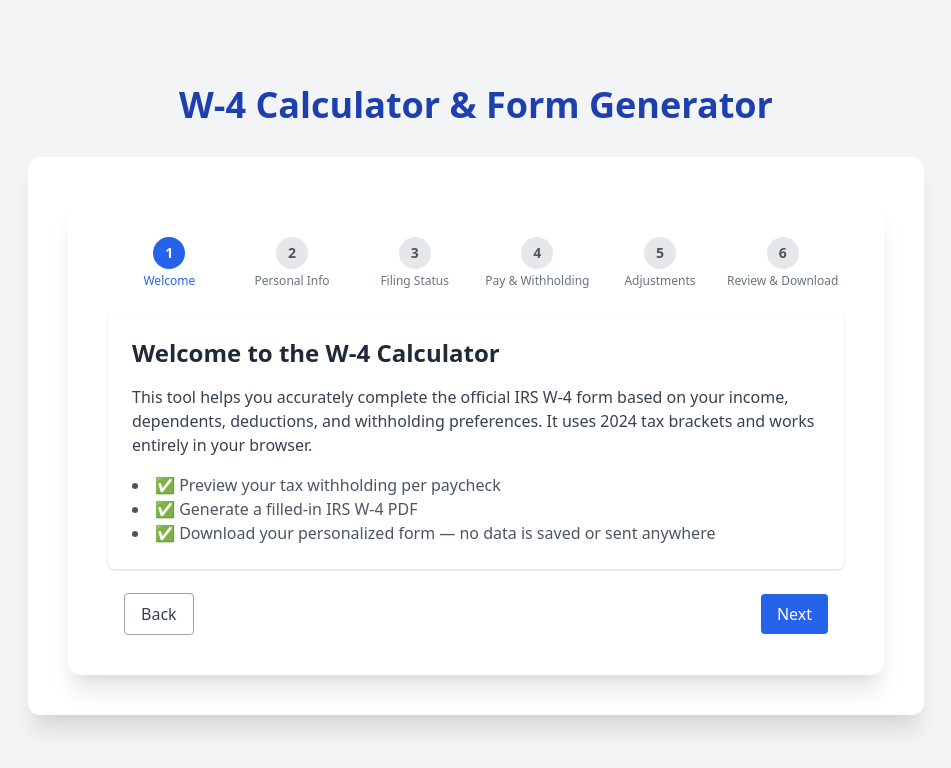
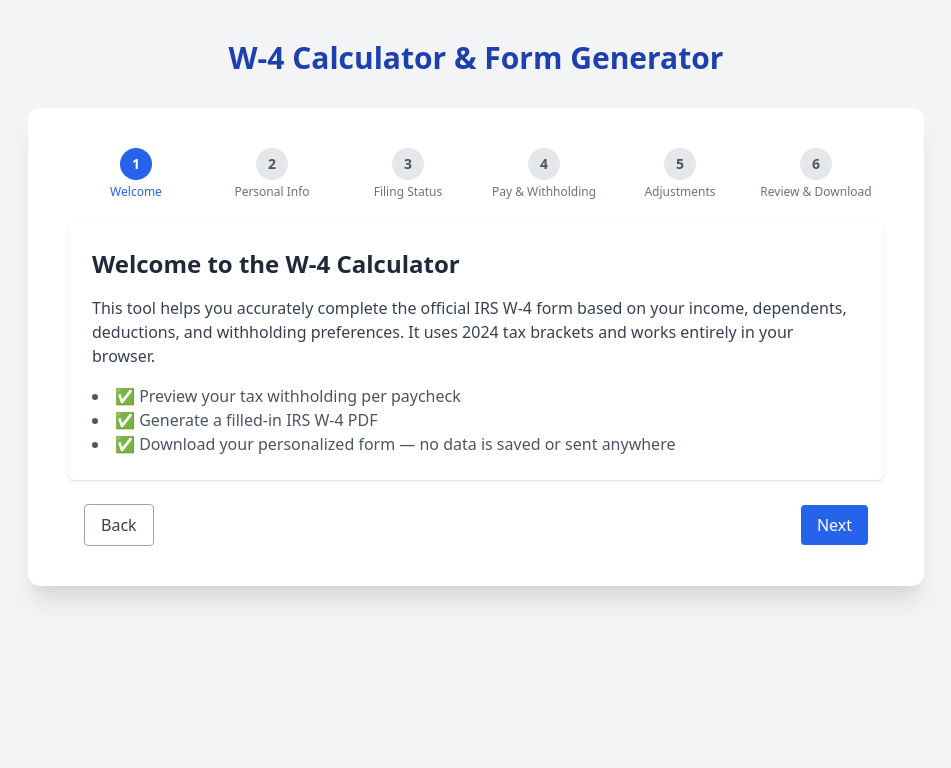
Before and after one commit to rsathyam/w4-calculator, a React (Create React App) app in the folder client/: page / in a window 1280 px wide. Shown: the top 768 px of the page, without its empty margins (164-1115 px from the left). Built offline with nearby package versions, Linux system fonts and the light colour scheme.

Commit message:
Undo the background change

```diff
--- a/client/src/App.jsx
+++ b/client/src/App.jsx
@@ -4,14 +4,11 @@
 
 function App() {
   return (
-    <div className="min-h-screen bg-gray-100 flex flex-col items-center justify-center px-4">
-      <h1 className="text-3xl sm:text-4xl font-bold text-blue-800 mb-8 text-center">
+    <div className="min-h-screen bg-gray-100 py-10">
+      <h1 className="text-3xl font-bold text-center text-blue-800 mb-8">
         W-4 Calculator & Form Generator
       </h1>
-
-      <div className="w-full max-w-4xl bg-white rounded-xl shadow-xl px-6 sm:px-10 py-10">
-        <StepperForm />
-      </div>
+      <StepperForm />
     </div>
   );
 }
```
